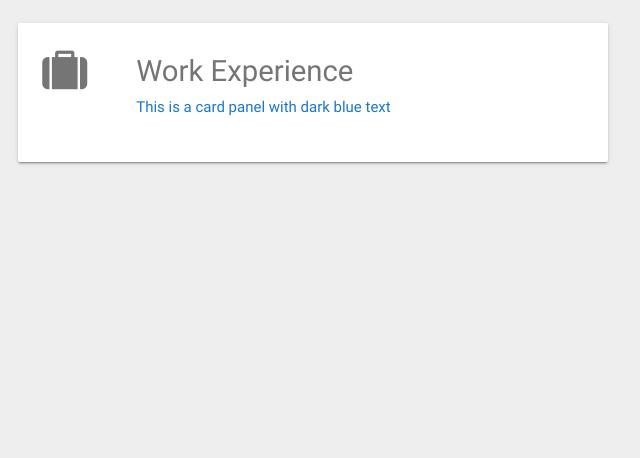
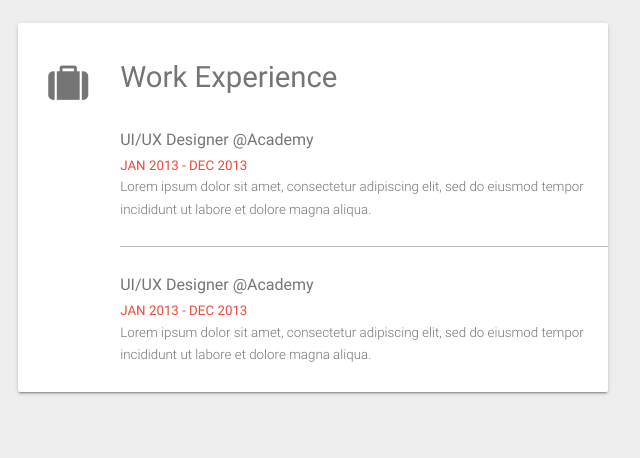
Before and after one commit to LuisEstebanArango/LuisEstebanArango.github.io, a plain HTML site: page index.html in a window 1280 px wide. Shown: the full height of the page, 480-1120 px from the left. Drawn offline with nearby package versions, Linux system fonts and the light colour scheme.

Commit message:
Se agrega work experience

```diff
--- a/index.html
+++ b/index.html
@@ -34,6 +34,39 @@
     .container-main{
       margin-top: 1em;
     }
+    .card-panel-custom.card-panel{
+      padding:  0px !important;
+    }
+    .card-panel .fa{
+      font-size: 40px;
+      padding-left: 30px;
+      margin-top: 40px;
+    }
+    .custom-content{
+      margin-bottom: 25px;
+    }
+    .custom-content.custom-content-border {
+      border-bottom: 1px solid #bdbdbd;
+    }
+    .custom-content span{
+      color: #e74c3c;
+      margin-top: 0px;
+      font-size: 10pt;
+      line-height: 15pt;
+    }
+    .custom-content h3{
+      margin: 0px;
+      font-size: 12pt;
+      line-height: 20pt;
+    }
+    .custom-content h2{
+      margin-top: 30px;
+      margin-bottom: 25px;
+    }
+    .custom-content p{
+      margin-top: 0px;
+      margin-bottom: 25px;
+    }
     </style>
   </head>
 
@@ -61,15 +94,25 @@
         </div>
 
         <div class="col l8 m12 s12">
-          <div class="card-panel">
+          <div class="card-panel card-panel-custom">
             <div class="row">
               <div class="col l2">
-                <i class="fa fa-suitcase fa-3x" aria-hidden="true"></i>
+                <i class="fa fa-suitcase fa-2x" aria-hidden="true"></i>
               </div>
               <div class="col l10">
-                <h2>Work Experience</h2>
-                <span class="blue-text text-darken-2">This is a card panel with dark blue text</span>
+                <div class="custom-content custom-content-border">
+                  <h2>Work Experience</h2>
+                  <h3>UI/UX Designer @Academy</h3>
+                  <span>JAN 2013 - DEC 2013 </span>
+                  <p>Lorem ipsum dolor sit amet, consectetur adipiscing elit, sed do eiusmod tempor incididunt ut labore et dolore magna aliqua.</p>
+                </div>
+                <div class="custom-content">
+                  <h3>UI/UX Designer @Academy</h3>
+                  <span>JAN 2013 - DEC 2013 </span>
+                  <p>Lorem ipsum dolor sit amet, consectetur adipiscing elit, sed do eiusmod tempor incididunt ut labore et dolore magna aliqua.</p>
+                </div>
               </div>
+              <br>
             </div>
 
           </div>
```
